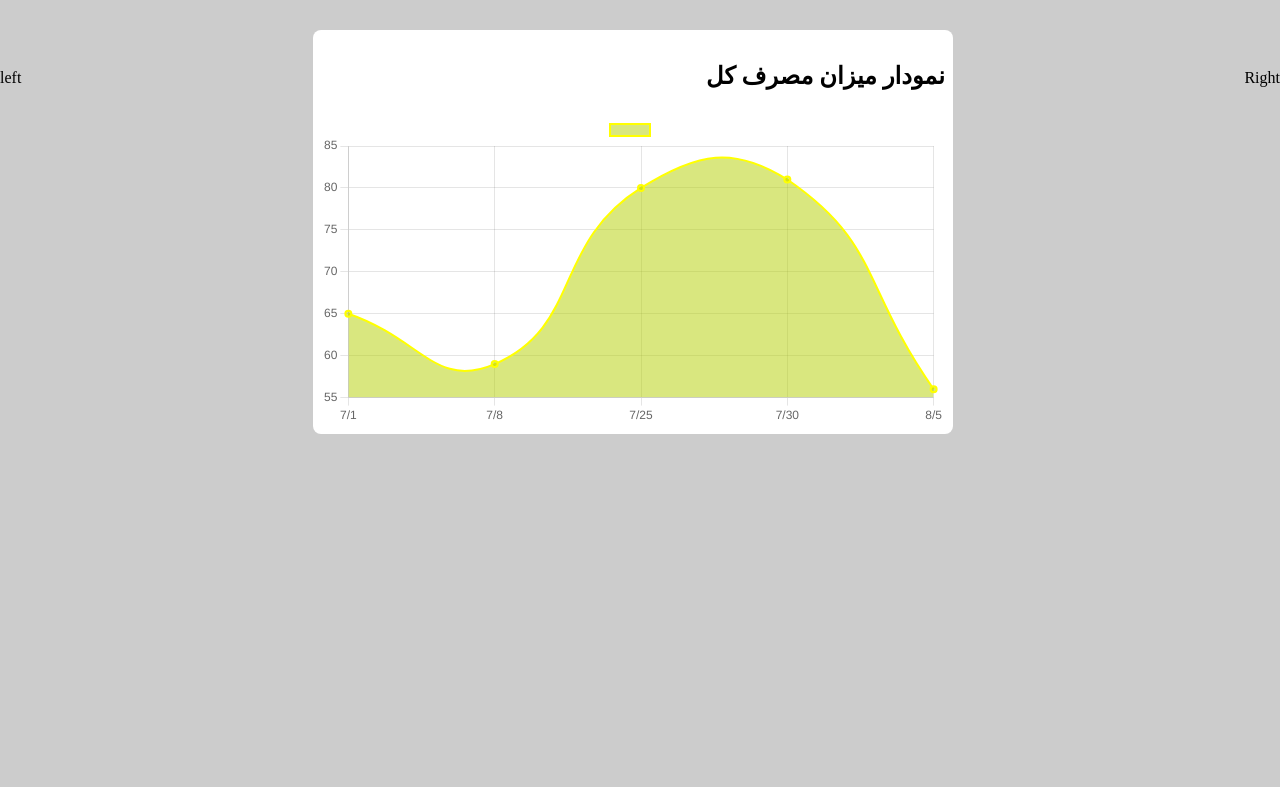
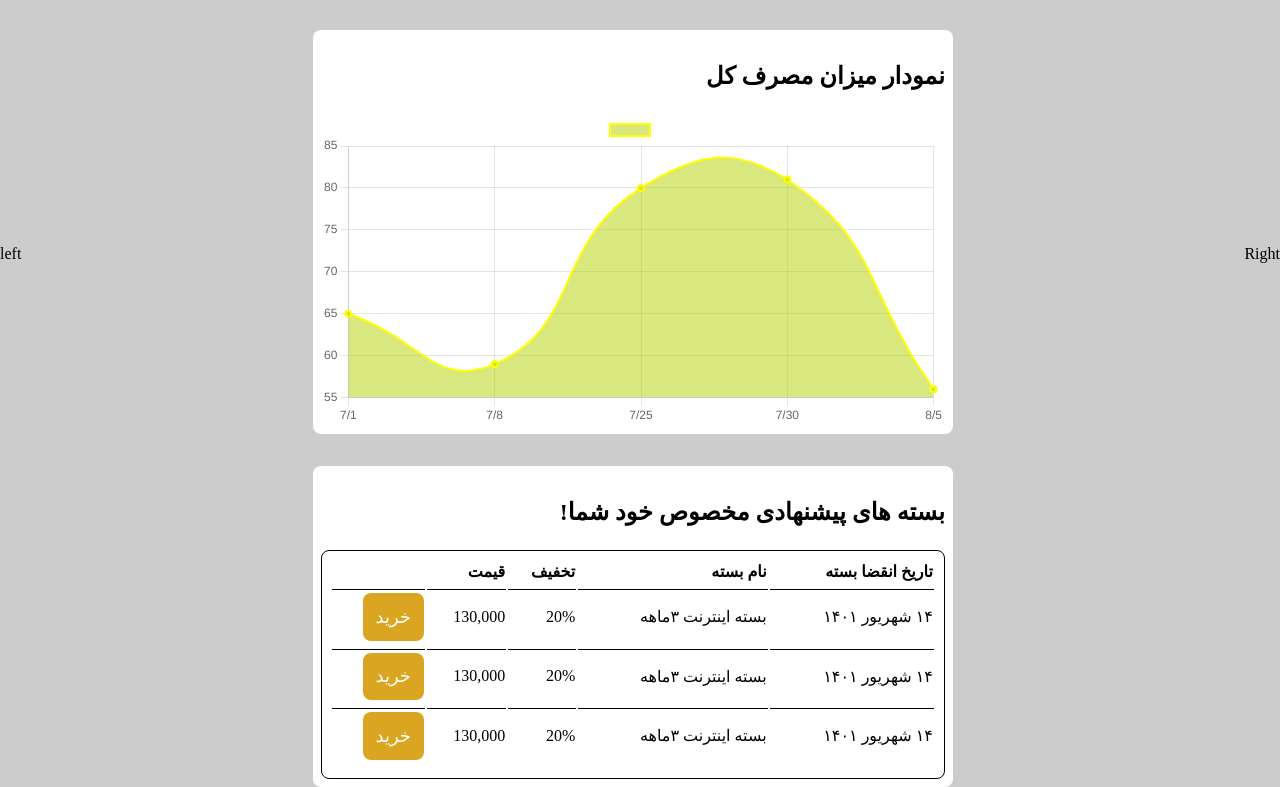
Before and after one commit to sdf-nf/irancell, a React (Create React App) app: page / in a window 1280 px wide. Shown: the part 278-1065 px from the top of the page. Before the commit the page ends 800 px from the top, so only its background shows below. Built offline with nearby package versions, Linux system fonts and the light colour scheme.

Commit message:
table in body component is almost done

```diff
--- a/src/assets/styles/Body.css
+++ b/src/assets/styles/Body.css
@@ -4,3 +4,29 @@
   border-radius: 0.5rem;
   margin-top: 2rem;
 }
+
+.table-container {
+  background: white;
+  padding: 0.5rem;
+  margin-top: 2rem;
+  border-radius: 0.5rem;
+  display: flex;
+  flex-direction: column;
+}
+th {
+  text-align: right;
+}
+table {
+  border: 1px solid black;
+  border-radius: 0.5rem;
+  padding: 0.5rem;
+}
+th,
+td {
+  border-bottom: 1px solid black;
+  padding-bottom: 0.5rem;
+  margin-top: 0.5rem;
+}
+.no-border > td {
+  border-bottom: none;
+}
--- a/src/components/body/Body.jsx
+++ b/src/components/body/Body.jsx
@@ -1,6 +1,6 @@
 import React from "react";
 import { Line } from "react-chartjs-2";
-import { HeaderText } from "../../utils/Utility";
+import YellowBgButton, { HeaderText } from "../../utils/Utility";
 import "./../../assets/styles/Body.css";
 import { CategoryScale } from "chart.js";
 import Chart from "chart.js/auto";
@@ -21,6 +21,27 @@ const state = {
   ],
 };
 
+const tableData = [
+  {
+    expireDate: "۱۴ شهریور ۱۴۰۱",
+    name: "بسته اینترنت ۳ماهه",
+    discount: "20%",
+    price: "130,000",
+  },
+  {
+    expireDate: "۱۴ شهریور ۱۴۰۱",
+    name: "بسته اینترنت ۳ماهه",
+    discount: "20%",
+    price: "130,000",
+  },
+  {
+    expireDate: "۱۴ شهریور ۱۴۰۱",
+    name: "بسته اینترنت ۳ماهه",
+    discount: "20%",
+    price: "130,000",
+  },
+];
+
 export const Body = () => {
   return (
     <div>
@@ -35,7 +56,31 @@ export const Body = () => {
           }}
         />
       </section>
-      <section></section>
+      <section className="table-container">
+        <HeaderText text={"بسته های پیشنهادی مخصوص خود شما!"} />
+        <table dir="rtl">
+          <tr>
+            <th>تاریخ انقضا بسته</th>
+            <th>نام بسته</th>
+            <th>تخفیف</th>
+            <th>قیمت</th>
+            <th></th>
+          </tr>
+          {tableData.map((specialOffer, index) => {
+            return (
+              <tr className={index === tableData.length - 1 ? "no-border" : ""}>
+                <td>{specialOffer.expireDate}</td>
+                <td>{specialOffer.name}</td>
+                <td>{specialOffer.discount}</td>
+                <td>{specialOffer.price}</td>
+                <td>
+                  <YellowBgButton text={"خرید"} />
+                </td>
+              </tr>
+            );
+          })}
+        </table>
+      </section>
     </div>
   );
 };
```
